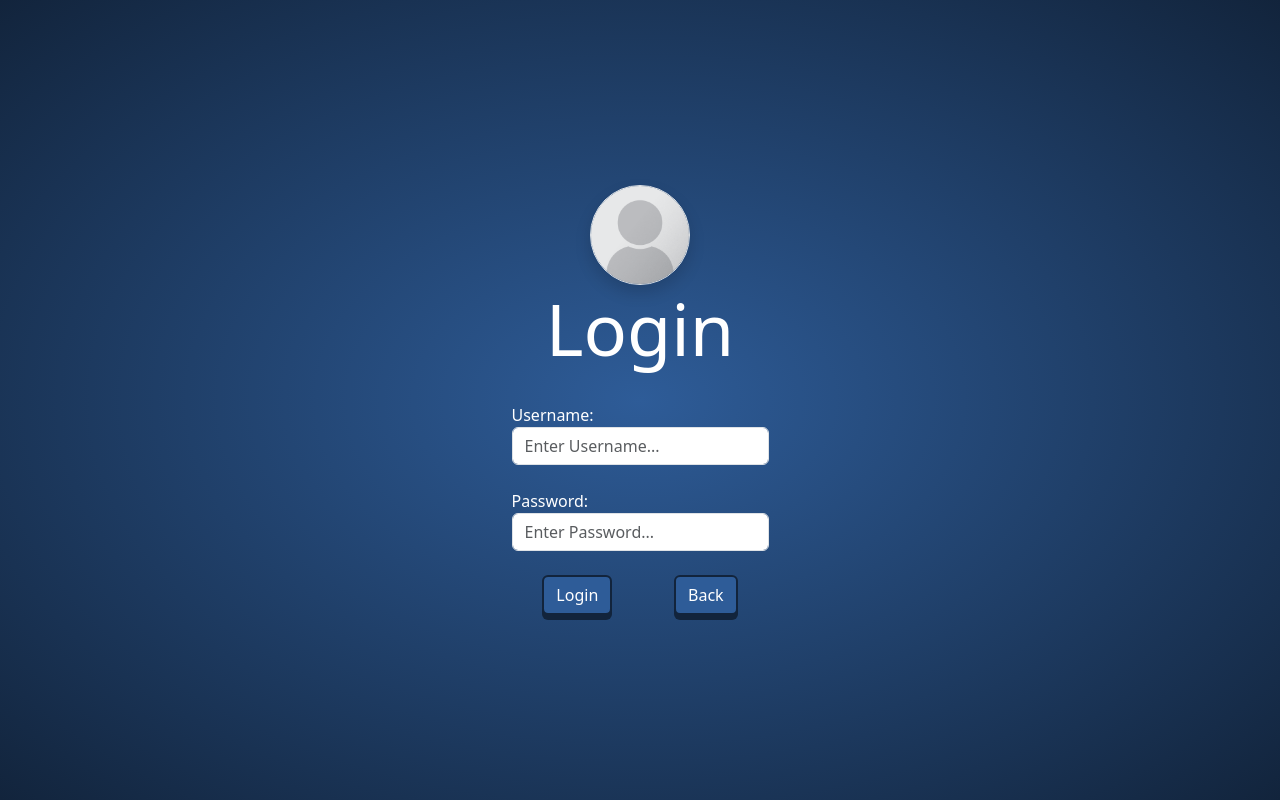
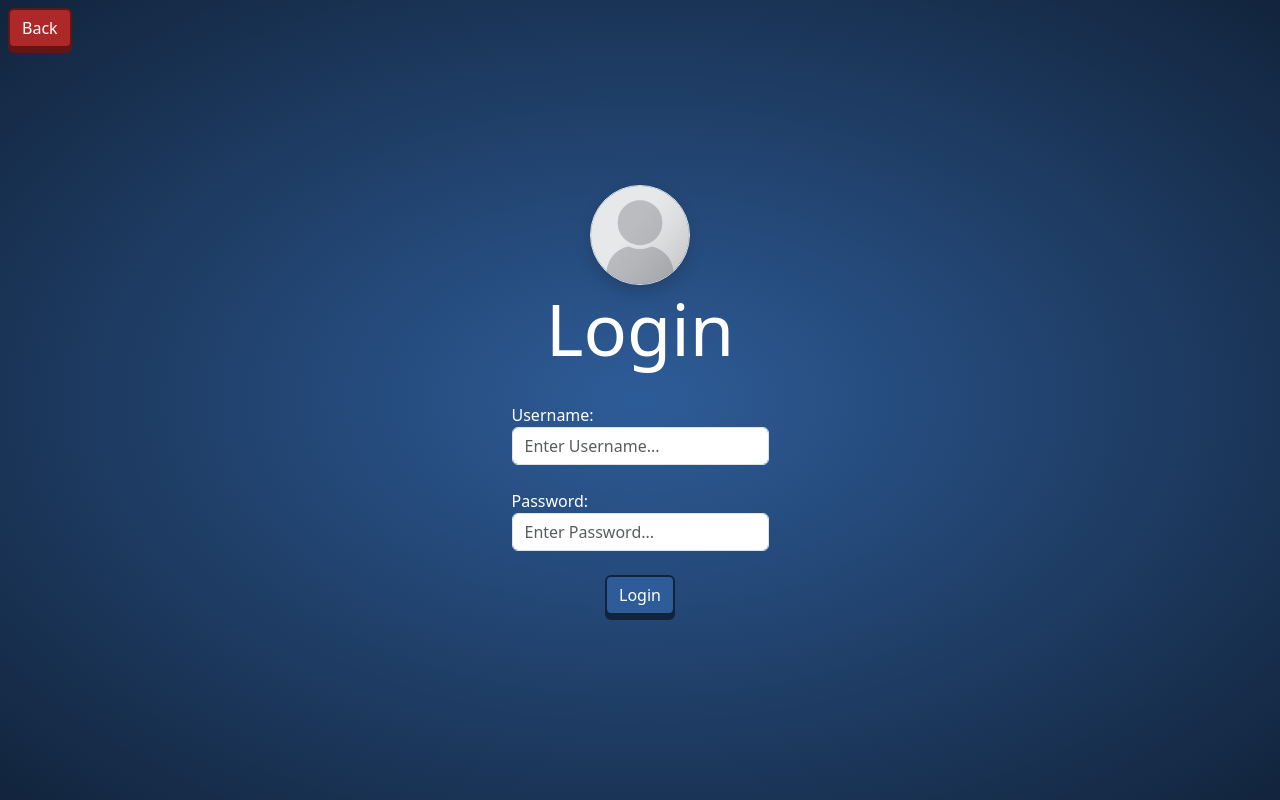
Before and after one commit to SkylerRiggle/SecurityProject, a React (Create React App) app in the folder client/: page /standard in a window 1280 px wide. Built offline with nearby package versions, Linux system fonts and the light colour scheme.

Commit message:
Universal Back Button

```diff
--- a/client/src/AppRouter.tsx
+++ b/client/src/AppRouter.tsx
@@ -3,8 +3,9 @@ import HomePage from "./pages/Home";
 import StandardPage from "./pages/Standard";
 import RfidPage from "./pages/Rfid";
 import SignaturePage from "./pages/Signature";
+import { Button } from "react-bootstrap";
 
-const AppRouter = () => (
+const AppRouter = () => (<>
     <BrowserRouter>
         <Routes>
             <Route path="/" element={<HomePage />} />
@@ -13,6 +14,10 @@ const AppRouter = () => (
             <Route path="/signature" element={<SignaturePage />} />
         </Routes>
     </BrowserRouter>
-);
+
+    <a href="/" className="text-white btn btn-cancel position-absolute top-0 m-2">
+        Back
+    </a>
+</>);
 
 export default AppRouter;
--- a/client/src/pages/Signature.tsx
+++ b/client/src/pages/Signature.tsx
@@ -1,5 +1,5 @@
 import { useRef, useState } from "react";
-import { Button } from "react-bootstrap";
+import Button from "react-bootstrap/Button";
 import { ReactSketchCanvas, ReactSketchCanvasRef } from "react-sketch-canvas";
 
 const SignaturePage = () =>
@@ -20,7 +20,7 @@ const SignaturePage = () =>
         <h5 className="mt-4">System Message: {message}</h5>
         <div className="mt-4 bg-secondary p-3 rounded border border-dark">
             <Button className="me-2" onClick={() => {
-
+                console.log(canvas.current?.exportPaths())
             }}>
                 Submit
             </Button>
--- a/client/src/pages/Standard.tsx
+++ b/client/src/pages/Standard.tsx
@@ -42,17 +42,13 @@ const StandardPage = () =>
 
                 <br />
 
-                <div className="d-flex justify-content-around">
+                <div className="d-flex justify-content-center">
                     <Form.Control
                         className="btn text-white"
                         style={{width:"fit-content"}}
                         type="submit"
                         value="Login"
                     />
-
-                    <a href="/" className="btn text-white">
-                        Back
-                    </a>
                 </div>
             </Form>
         </div>
```
